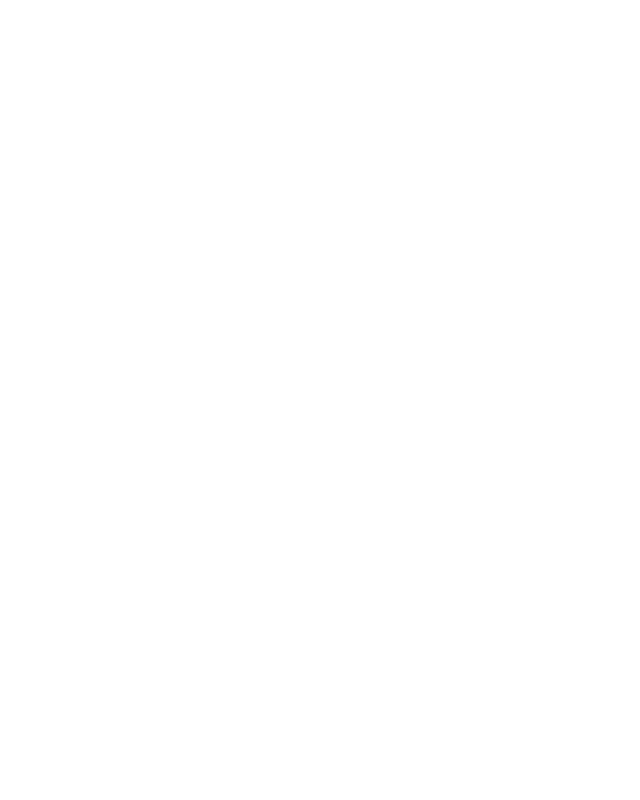
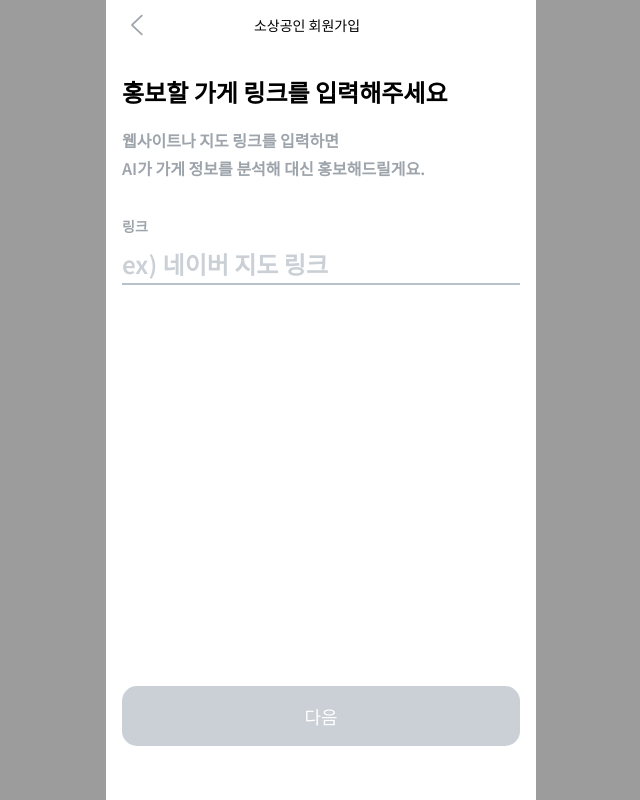
Before and after one commit to YU-Capstone-Design/All-Ligo-Web, a React (Vite) app: page /owner-store-link in a window 1280 px wide. Before the commit this address had no page. Shown: the whole page, without its empty margins (319-959 px from the left). Built offline with nearby package versions, Linux system fonts and the light colour scheme.

Commit message:
Feature : 소상공인 가게 링크 입력 구현(API 연동 X)

```diff
--- a/src/App.jsx
+++ b/src/App.jsx
@@ -4,6 +4,7 @@ import Splash from "./pages/Splash";
 import OwnerLogin from "./pages/OwnerLogin";
 import EmailRegistration from "./pages/EmailRegistration";
 import OwnerStoreName from "./pages/OwnerStoreName";
+import OwnerStoreLink from "./pages/OwnerStoreLink";
 
 const App = () => {
   return (
@@ -14,6 +15,7 @@ const App = () => {
           <Route path="/owner-login" element={<OwnerLogin />} />
           <Route path="/email-registration" element={<EmailRegistration />} />
           <Route path="/owner-store-name" element={<OwnerStoreName />} />
+          <Route path="/owner-store-link" element={<OwnerStoreLink />} />
           <Route path="/login" element={<OwnerLogin />} />
         </Route>
       </Routes>
--- /dev/null
+++ b/src/pages/OwnerStoreLink.jsx
@@ -0,0 +1,126 @@
+import { useState } from "react";
+import OwnerSignupHeader from "../components/auth/OwnerSignupHeader";
+import AuthButton from "../components/auth/AuthButton";
+
+const URL_REGEX = /^(https?:\/\/)([\w-]+\.)+[\w-]+(\/.*)?$/i;
+
+const OwnerStoreLink = () => {
+  const [storeLink, setStoreLink] = useState("");
+  const [isFocused, setIsFocused] = useState(false);
+  const [linkError, setLinkError] = useState("");
+
+  const hasStoreLink = storeLink.trim() !== "";
+
+  const getLineColor = () => {
+    if (linkError || isFocused) {
+      return "border-[#2880EB]";
+    }
+
+    if (hasStoreLink) {
+      return "border-black";
+    }
+
+    return "border-[#B8C0C8]";
+  };
+
+  const handleLinkChange = (event) => {
+    const nextLink = event.target.value;
+
+    setStoreLink(nextLink);
+
+    if (nextLink.trim() && !URL_REGEX.test(nextLink.trim())) {
+      setLinkError("*올바른 링크 형식으로 입력해주세요.");
+      return;
+    }
+
+    setLinkError("");
+  };
+
+  const handleNext = () => {
+    const trimmedLink = storeLink.trim();
+
+    if (!trimmedLink) {
+      return;
+    }
+
+    if (!URL_REGEX.test(trimmedLink)) {
+      setLinkError("*올바른 링크 형식으로 입력해주세요.");
+      return;
+    }
+  };
+
+  return (
+    <div className="min-h-[100dvh] bg-white flex flex-col">
+      <OwnerSignupHeader />
+
+      <section className="px-[16px] pt-[24px]">
+        <h1 className="text-[24px] leading-[36px] font-bold text-black">
+          홍보할 가게 링크를 입력해주세요
+        </h1>
+
+        <p className="mt-[16px] text-[16px] leading-[28px] font-semibold text-[#9DA4AB]">
+          웹사이트나 지도 링크를 입력하면
+          <br />
+          AI가 가게 정보를 분석해 대신 홍보해드릴게요.
+        </p>
+
+        <form
+          className="mt-[34px]"
+          onSubmit={(event) => event.preventDefault()}
+        >
+          <label
+            htmlFor="owner-store-link"
+            className="block text-[14px] leading-[20px] font-semibold text-[#9DA4AB]"
+          >
+            링크
+          </label>
+
+          <div
+            className={`mt-[8px] flex items-center border-b-2 ${getLineColor()}`}
+          >
+            <input
+              id="owner-store-link"
+              type="url"
+              value={storeLink}
+              onChange={handleLinkChange}
+              onFocus={() => setIsFocused(true)}
+              onBlur={() => setIsFocused(false)}
+              placeholder="ex) 네이버 지도 링크"
+              className="h-[39px] min-w-0 flex-1 bg-transparent text-[24px] leading-[36px] font-semibold text-black placeholder:text-[#CAD0D6] outline-none"
+              autoComplete="url"
+            />
+
+            {hasStoreLink && (
+              <button
+                type="button"
+                onMouseDown={(event) => event.preventDefault()}
+                onClick={() => {
+                  setStoreLink("");
+                  setLinkError("");
+                }}
+                className="ml-[8px] flex h-[20px] w-[20px] shrink-0 items-center justify-center rounded-full bg-[#CAD0D6] text-[18px] leading-none font-bold text-white"
+                aria-label="링크 지우기"
+              >
+                <span className="translate-y-[1px]">×</span>
+              </button>
+            )}
+          </div>
+
+          {linkError && (
+            <p className="mt-[10px] text-[14px] leading-[20px] font-medium text-[#F06F6B]">
+              {linkError}
+            </p>
+          )}
+        </form>
+      </section>
+
+      <div className="mt-auto px-[16px] pb-[calc(54px+env(safe-area-inset-bottom))]">
+        <AuthButton isActive={hasStoreLink} onClick={handleNext}>
+          다음
+        </AuthButton>
+      </div>
+    </div>
+  );
+};
+
+export default OwnerStoreLink;
--- a/src/pages/OwnerStoreName.jsx
+++ b/src/pages/OwnerStoreName.jsx
@@ -1,8 +1,10 @@
 import { useState } from "react";
+import { useNavigate } from "react-router-dom";
 import OwnerSignupHeader from "../components/auth/OwnerSignupHeader";
 import AuthButton from "../components/auth/AuthButton";
 
 const OwnerStoreName = () => {
+  const navigate = useNavigate();
   const [storeName, setStoreName] = useState("");
   const [isFocused, setIsFocused] = useState(false);
 
@@ -24,6 +26,8 @@ const OwnerStoreName = () => {
     if (!hasStoreName) {
       return;
     }
+
+    navigate("/owner-store-link");
   };
 
   return (
@@ -66,7 +70,7 @@ const OwnerStoreName = () => {
                 type="button"
                 onMouseDown={(event) => event.preventDefault()}
                 onClick={() => setStoreName("")}
-                className="ml-[8px] flex h-[20px] w-[20px] shrink-0 items-center justify-center rounded-full bg-[#CAD0D6] text-[18px] leading-none font-bold text-white"
+                className="ml-[8px] flex h-[24px] w-[24px] shrink-0 items-center justify-center rounded-full bg-[#CAD0D6] text-[18px] leading-none font-bold text-white"
                 aria-label="가게명 지우기"
               >
                 <span className="translate-y-[1px]">×</span>
```
